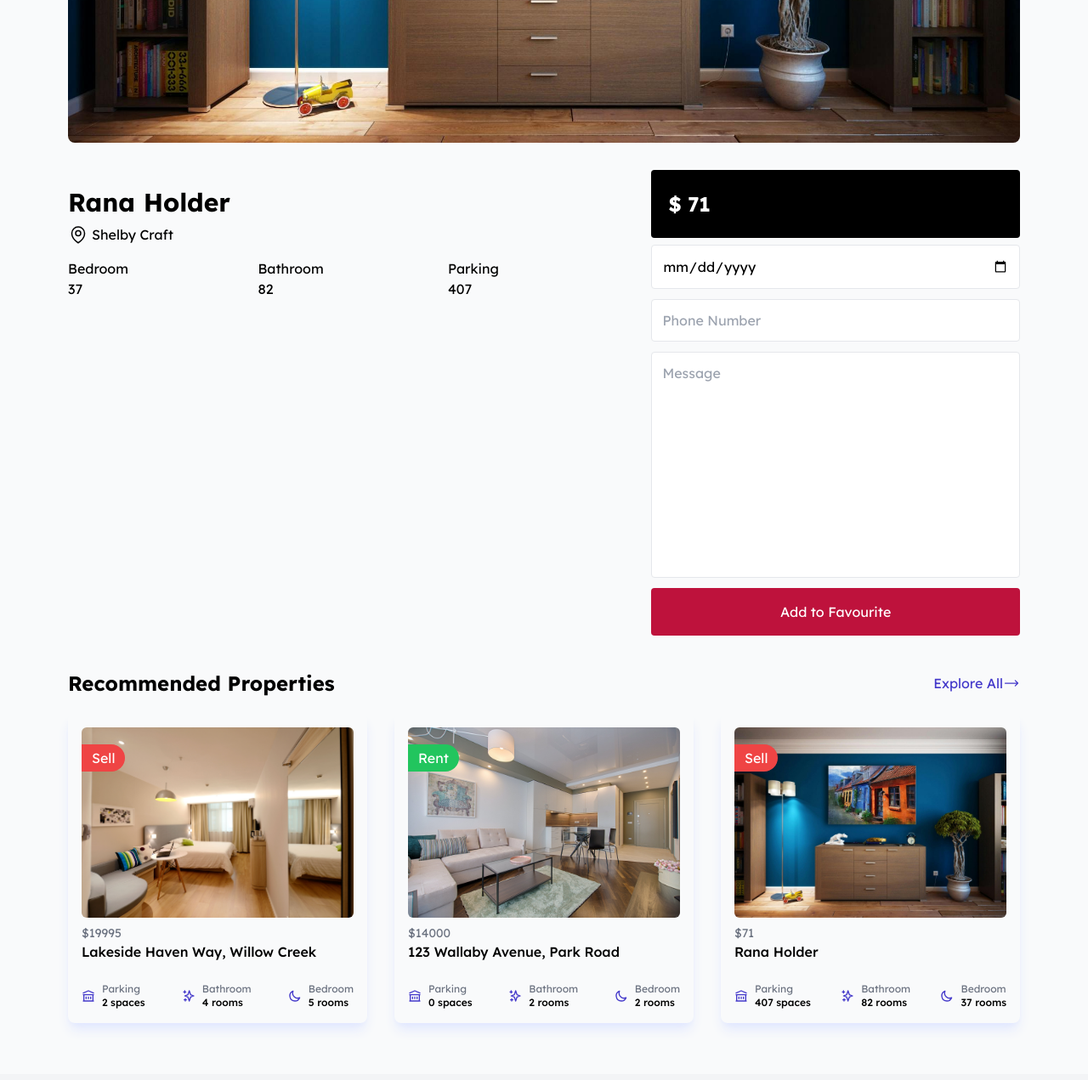
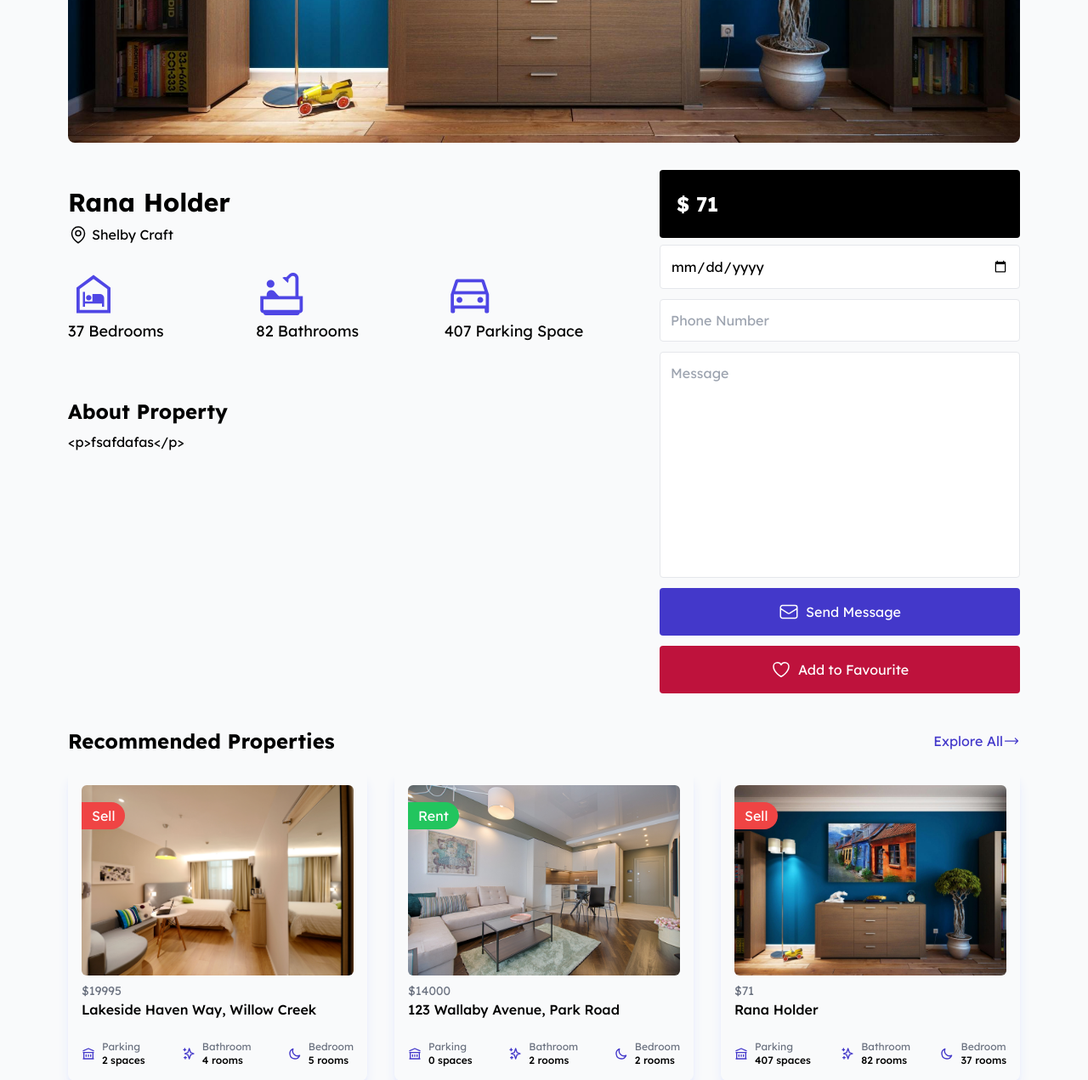
Before and after one commit to Unishkhadka/real-estate, a Django app: a page that uses templates/main.html in a window 1280 px wide. Shown: the part 548-1819 px from the top of the page at 85% size. Run offline with Django 5.2, Linux system fonts and the light colour scheme; data comes from the database, SQL or seed files in the repository; both versions use the stored data as it was after the commit; some libraries are stand-ins or nearby versions.

Commit message:
single property page updating

```diff
--- a/spacenest/templates/spacenest/property.html
+++ b/spacenest/templates/spacenest/property.html
@@ -32,7 +32,7 @@
   phone
   -->
 
-  <div class="grid grid-cols-5 gap-6">
+  <div class="grid grid-cols-5 gap-10">
     <div class="col-span-3">
       <div class="py-5">
         <h1 class="text-3xl font-bold">{{property.name}}</h1>
@@ -46,22 +46,33 @@
           </span>
           <span>{{property.location}}</span>
         </p>
-        <div class="grid grid-cols-3 gap-2 my-4">
-          <p class="flex flex-col justify-center ">
-            <span>Bedroom</span>
-            <span>{{property.bedroom}}</span>
+        <div class="grid grid-cols-3 gap-2 my-7">
+          <p class="flex flex-col justify-center text-lg">
+            <span class="material-symbols-outlined text-6xl text-indigo-600">
+              night_shelter
+            </span>
+            <span>{{property.bedroom}} Bedrooms</span>
           </p>
-          <p class="flex flex-col justify-center">
-            <span>Bathroom</span>
-            <span>{{property.bathroom}}</span>
+          <p class="flex flex-col justify-center text-lg">
+            <span class="material-symbols-outlined text-6xl text-indigo-600">
+              bathtub
+            </span>
+            <span>{{property.bathroom}} Bathrooms</span>
           </p>
-          <p class="flex flex-col justify-center">
-            <span>Parking</span>
-            <span>{{property.parking}}</span>
+          <p class="flex flex-col justify-center text-lg">
+            <span class="material-symbols-outlined text-6xl text-indigo-600">
+              directions_car
+            </span>
+            <span>{{property.parking}} Parking Space</span>
           </p>
+        </div>
+        <div class="my-16 w-full">
+          <h2 class="text-2xl font-bold">About Property</h2>
+          <p class="mt-2 text-justify">{{property.description}}</p>
         </div>
       </div>
     </div>
+
     <div class="col-span-2">
       <div class="">
         <p class="p-5 bg-black rounded text-white text-2xl font-bold py-6">$ {{property.price}}
@@ -70,21 +81,47 @@
           {% endif %}
 
         </p>
-        <div class="w-full space-y-3 mt-2">
+        <form method="post" class="w-full space-y-3 mt-2">
           <input type="date" name="date" id="" class="border p-3 rounded w-full block">
           <input type="number" name="phone" id="" class="border p-3 rounded w-full block" placeholder="Phone Number">
           <textarea name="message" id="" cols="30" rows="10" class="border p-3 rounded w-full block resize-none"
             placeholder="Message"></textarea>
-        </div>
-        <div class="fav">
-          <button type="submit" class="bg-rose-700 w-full text-white rounded mt-3 py-4">
+          <button type="submit"
+            class="py-4 rounded bg-indigo-700 text-white w-full flex items-center justify-center gap-2">
+            <svg xmlns="http://www.w3.org/2000/svg" fill="none" viewBox="0 0 24 24" stroke-width="1.5"
+              stroke="currentColor" class="w-6 h-6">
+              <path stroke-linecap="round" stroke-linejoin="round"
+                d="M21.75 6.75v10.5a2.25 2.25 0 0 1-2.25 2.25h-15a2.25 2.25 0 0 1-2.25-2.25V6.75m19.5 0A2.25 2.25 0 0 0 19.5 4.5h-15a2.25 2.25 0 0 0-2.25 2.25m19.5 0v.243a2.25 2.25 0 0 1-1.07 1.916l-7.5 4.615a2.25 2.25 0 0 1-2.36 0L3.32 8.91a2.25 2.25 0 0 1-1.07-1.916V6.75" />
+            </svg>
+
+            <span>Send Message</span>
+          </button>
+        </form>
+        <form class="fav" method="post">
+          {% csrf_token %}
+          <input type="hidden" name="property_id" value="{{property.id}}">
+          <button type="submit"
+            class="bg-rose-700 w-full text-white rounded mt-3 py-4 flex items-center justify-center gap-2">
             {% if is_favourite %}
-            Remove from Favourite
+
+            <svg xmlns="http://www.w3.org/2000/svg" fill="none" viewBox="0 0 24 24" stroke-width="1.5"
+              stroke="currentColor" class="w-6 h-6">
+              <path stroke-linecap="round" stroke-linejoin="round"
+                d="M18.364 18.364A9 9 0 0 0 5.636 5.636m12.728 12.728A9 9 0 0 1 5.636 5.636m12.728 12.728L5.636 5.636" />
+            </svg>
+
+            <span> Remove from Favourite</span>
+
             {% else %}
-            Add to Favourite
+            <svg xmlns="http://www.w3.org/2000/svg" fill="none" viewBox="0 0 24 24" stroke-width="1.5"
+              stroke="currentColor" class="w-6 h-6">
+              <path stroke-linecap="round" stroke-linejoin="round"
+                d="M21 8.25c0-2.485-2.099-4.5-4.688-4.5-1.935 0-3.597 1.126-4.312 2.733-.715-1.607-2.377-2.733-4.313-2.733C5.1 3.75 3 5.765 3 8.25c0 7.22 9 12 9 12s9-4.78 9-12Z" />
+            </svg>
+            <span>Add to Favourite</span>
             {% endif %}
           </button>
-        </div>
+        </form>
       </div>
     </div>
   </div>
--- a/templates/main.html
+++ b/templates/main.html
@@ -1,22 +1,21 @@
 <!DOCTYPE html>
 <html>
+
 <head>
   <meta charset="UTF-8" />
   <meta name="viewport" content="width=device-width, initial-scale=1.0" />
   <link rel="preconnect" href="https://fonts.bunny.net" />
-    <link
-      href="https://fonts.bunny.net/css?family=lexend:300,400,500,600,700,800,900"
-      rel="stylesheet"
-    />
+  <link href="https://fonts.bunny.net/css?family=lexend:300,400,500,600,700,800,900" rel="stylesheet" />
   <script src="https://cdn.jsdelivr.net/npm/swiper@11/swiper-element-bundle.min.js"></script>
+  <link rel="stylesheet"
+    href="https://fonts.googleapis.com/css2?family=Material+Symbols+Outlined:opsz,wght,FILL,GRAD@24,400,0,0" />
   <script src="https://cdn.tailwindcss.com"></script>
 </head>
-  <body
-  class="bg-gray-50 flex flex-col min-h-screen"
-  style="font-family: 'Lexend', sans-serif"
-  >
+
+<body class="bg-gray-50 flex flex-col min-h-screen" style="font-family: 'Lexend', sans-serif">
   {% include "navbar.html" %}
   <main class="flex-1">{% block content %}{% endblock content %}</main>
   {% include "footer.html" %}
 </body>
+
 </html>
```
Also changed, not shown: db.sqlite3. Lines whose indentation alone changed are shown as unchanged.
